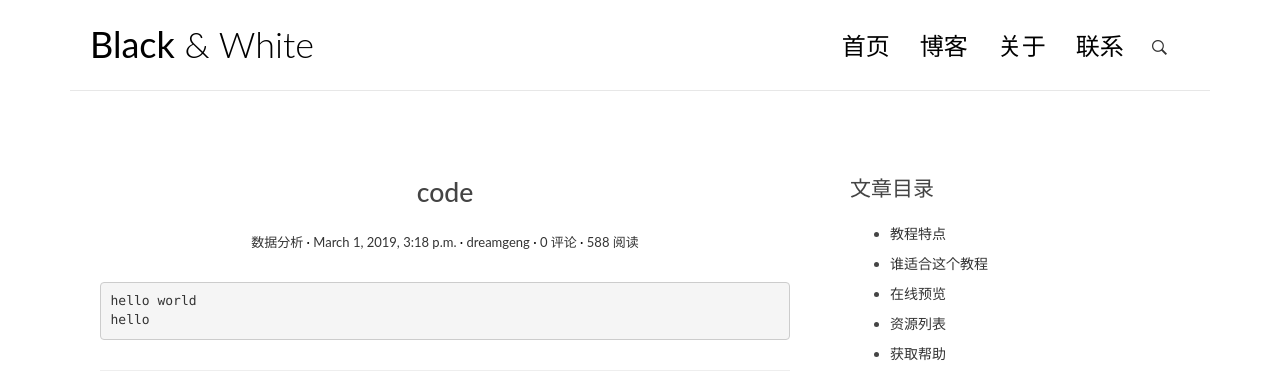
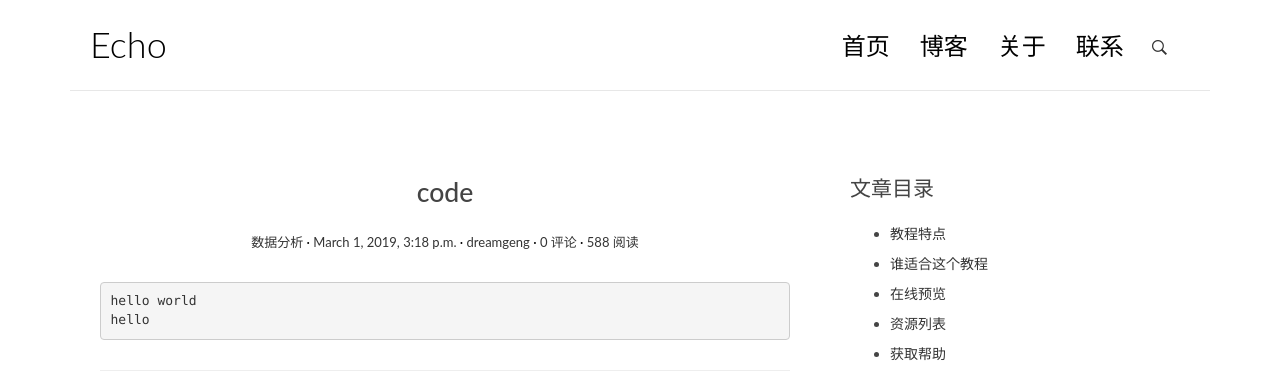
Before and after one commit to dreamgeng/mysite, a Django app: page /post/5/ in a window 1280 px wide. Shown: the top 388 px of the page. Run offline with Django 3.2, Linux system fonts and the light colour scheme; data comes from the database, SQL or seed files in the repository; some libraries are stand-ins or nearby versions.

Commit message:
update base

```diff
--- a/templates/base.html
+++ b/templates/base.html
@@ -3,7 +3,7 @@
 <!DOCTYPE html>
 <html>
 <head>
-    <title>Black &amp; White</title>
+    <title>Echo</title>
 
     <!-- meta -->
     <meta charset="UTF-8">
@@ -31,7 +31,7 @@
         <div class="row">
             <div class="col-md-4 col-sm-5 col-xs-8">
                 <div class="logo">
-                    <h1><a href="{% url 'blog:index' %}"><b>Black</b> &amp; White</a></h1>
+                    <h1><a href="{% url 'blog:index' %}">Echo</a></h1>
                 </div>
             </div><!-- col-md-4 -->
             <div class="col-md-8 col-sm-7 col-xs-4">
```
